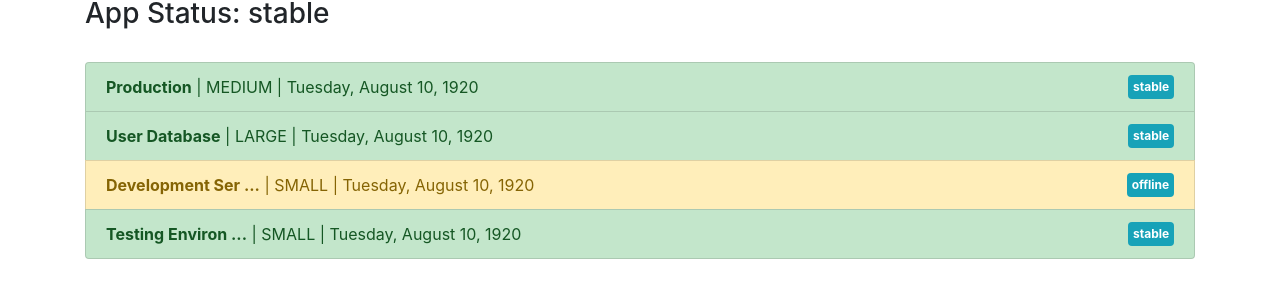
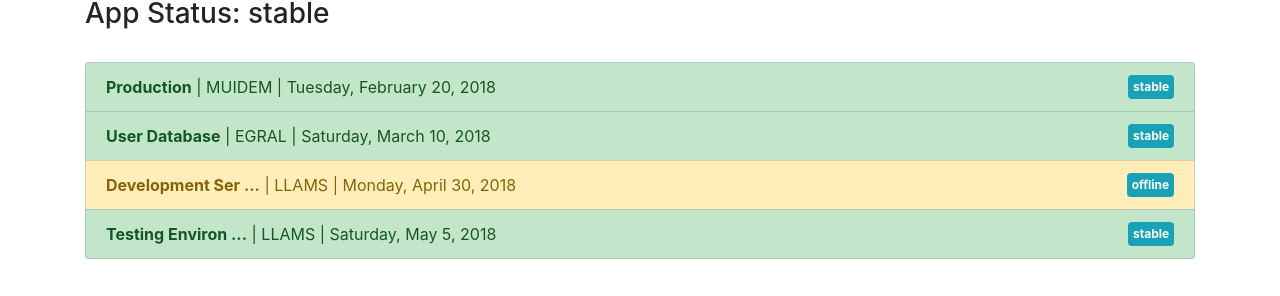
Before and after one commit to RomaM/maximilianschwarzmuller, an Angular app: page / in a window 1280 px wide. Shown: the part 169-465 px from the top of the page. Built offline with nearby package versions, Linux system fonts and the light colour scheme.

Commit message:
changes for 18.10.18

```diff
--- a/src/app/app.component.html
+++ b/src/app/app.component.html
@@ -11,11 +11,11 @@
 			<ul class="list-group">
 				<li
 					class="list-group-item d-flex justify-content-between"
-					*ngFor="let server of servers | filter:filteredStatus:'status'"
+					*ngFor="let server of servers | filter:filteredStatus:'status' | sort:'started'"
 					[ngClass]="getStatusClasses(server)">
 					<span>
 						<strong>{{server.name | shorten:15:' ...'}}</strong> |
-						{{server.instanceType | uppercase}} |
+						{{server.instanceType | uppercase | reverse}} |
 						{{server.started | date: 'fullDate'}}
 					</span>
 					<span class="badge badge-info">{{server.status}}</span>
--- a/src/app/app.component.ts
+++ b/src/app/app.component.ts
@@ -16,25 +16,25 @@ export class AppComponent {
       instanceType: 'medium',
       name: 'Production',
       status: 'stable',
-      started: new Date(15, 1, 2018)
+      started: new Date(2018, 1, 20)
     },
     {
       instanceType: 'large',
       name: 'User Database',
       status: 'stable',
-      started: new Date(15, 1, 2018)
+      started: new Date(2018, 2, 10)
     },
     {
       instanceType: 'small',
       name: 'Development Server',
       status: 'offline',
-      started: new Date(15, 1, 2018)
+      started: new Date(2018, 3, 30)
     },
     {
       instanceType: 'small',
       name: 'Testing Environment Server',
       status: 'stable',
-      started: new Date(15, 1, 2018)
+      started: new Date(2018, 4, 5)
     },
   ];
 
@@ -54,7 +54,7 @@ export class AppComponent {
       instanceType: 'small',
       name: 'New Server',
       status: 'stable',
-      started: new Date(15, 1, 2018)
+      started: new Date(2017, 1, 8)
     });
   }
 }
--- a/src/app/app.module.ts
+++ b/src/app/app.module.ts
@@ -4,12 +4,16 @@ import { AppComponent } from './app.component';
 import { ShortenPipe } from './shorten.pipe';
 import {FormsModule} from '@angular/forms';
 import { FilterPipe } from './filter.pipe';
+import { ReversePipe } from './reverse.pipe';
+import { SortPipe } from './sort.pipe';
 
 @NgModule({
   declarations: [
     AppComponent,
     ShortenPipe,
     FilterPipe,
+    ReversePipe,
+    SortPipe,
   ],
   imports: [
     BrowserModule,
--- /dev/null
+++ b/src/app/reverse.pipe.ts
@@ -0,0 +1,14 @@
+import { Pipe, PipeTransform } from '@angular/core';
+
+@Pipe({
+  name: 'reverse'
+})
+export class ReversePipe implements PipeTransform {
+  transform(value: any, args?: any): any {
+    if (value.length) {
+      return value.split('').reverse().join('');
+    }
+    return null;
+  }
+
+}
--- /dev/null
+++ b/src/app/sort.pipe.ts
@@ -0,0 +1,14 @@
+import { Pipe, PipeTransform } from '@angular/core';
+
+@Pipe({
+  name: 'sort',
+  pure: false
+})
+export class SortPipe implements PipeTransform {
+  transform(value: any, field: string): any {
+    value.sort((prev, next) => {
+      return prev[field] > next[field];
+    });
+    return value;
+  }
+}
```
